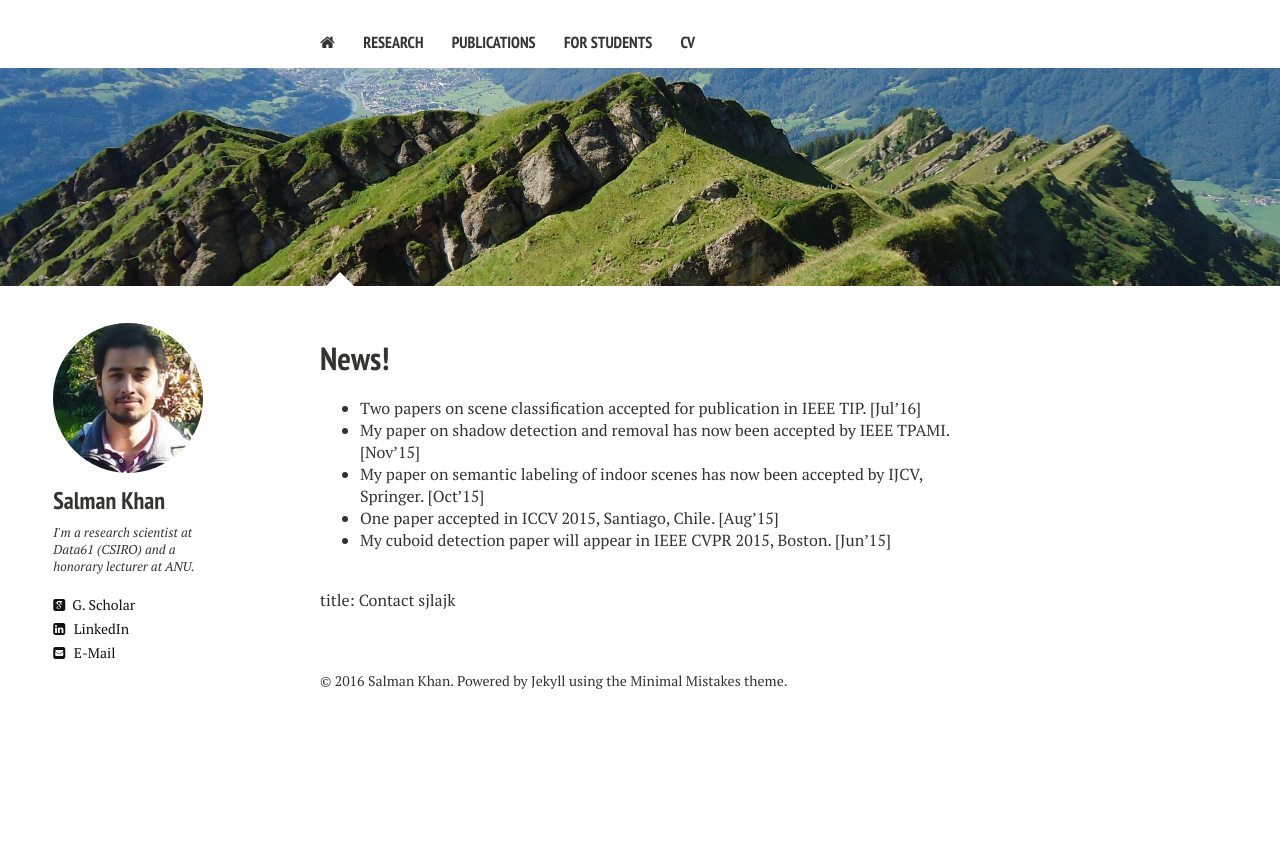
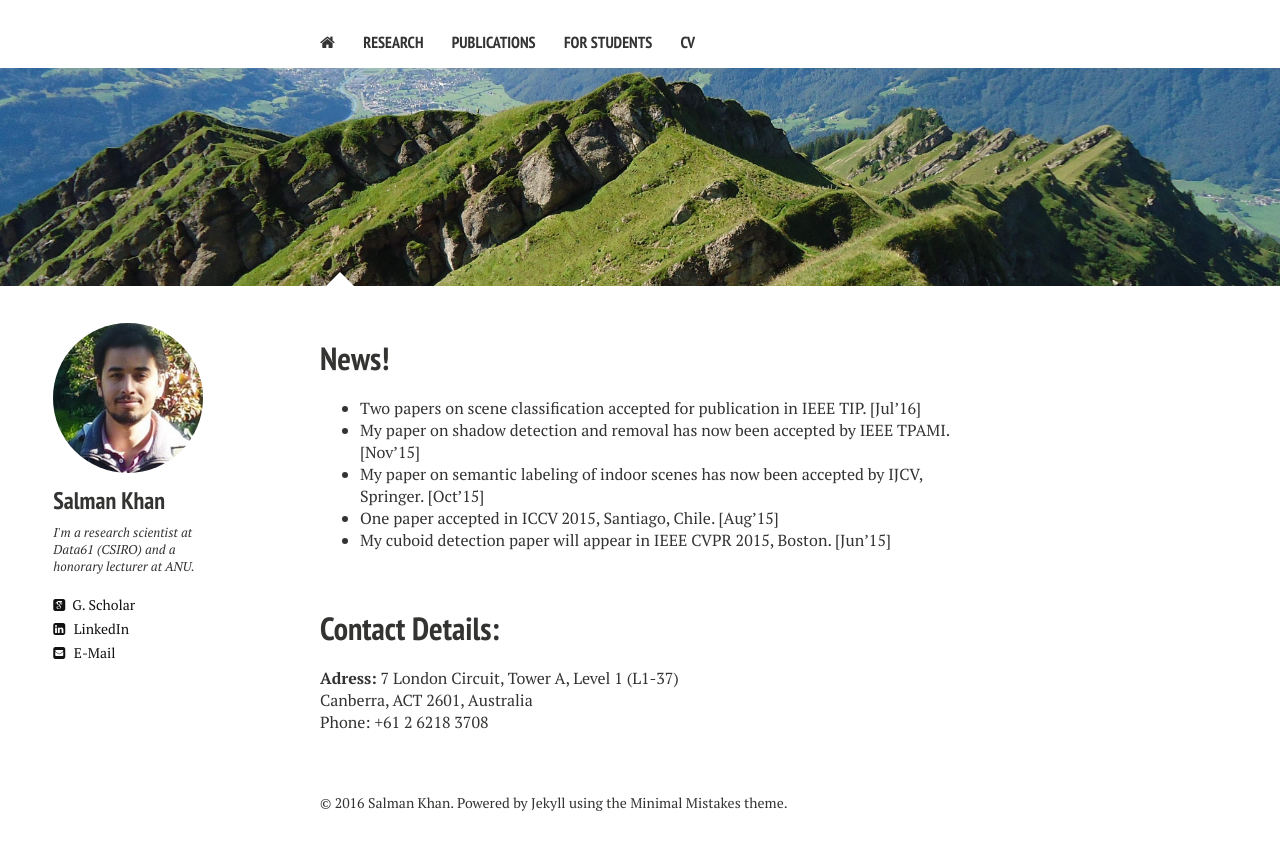
Before and after one commit to awaisrauf/salman-h-khan.github.io, a Jekyll site: the page built from index.md, in a window 1280 px wide. Shown: the top 850 px of the page. Built offline with Jekyll 4.4.1, drawn with Linux system fonts in a browser that asks for light colours; nearby versions of some CDN libraries.

Commit message:
Update index.md

```diff
--- a/index.md
+++ b/index.md
@@ -14,5 +14,8 @@ image:
 * My cuboid detection paper will appear in IEEE CVPR 2015, Boston. [Jun'15]
 
 <br />
-title: Contact
-sjlajk
+# Contact Details:
+**Adress:**
+7 London Circuit, Tower A, Level 1 (L1-37)
+Canberra, ACT 2601, Australia
+Phone: +61 2 6218 3708
```
